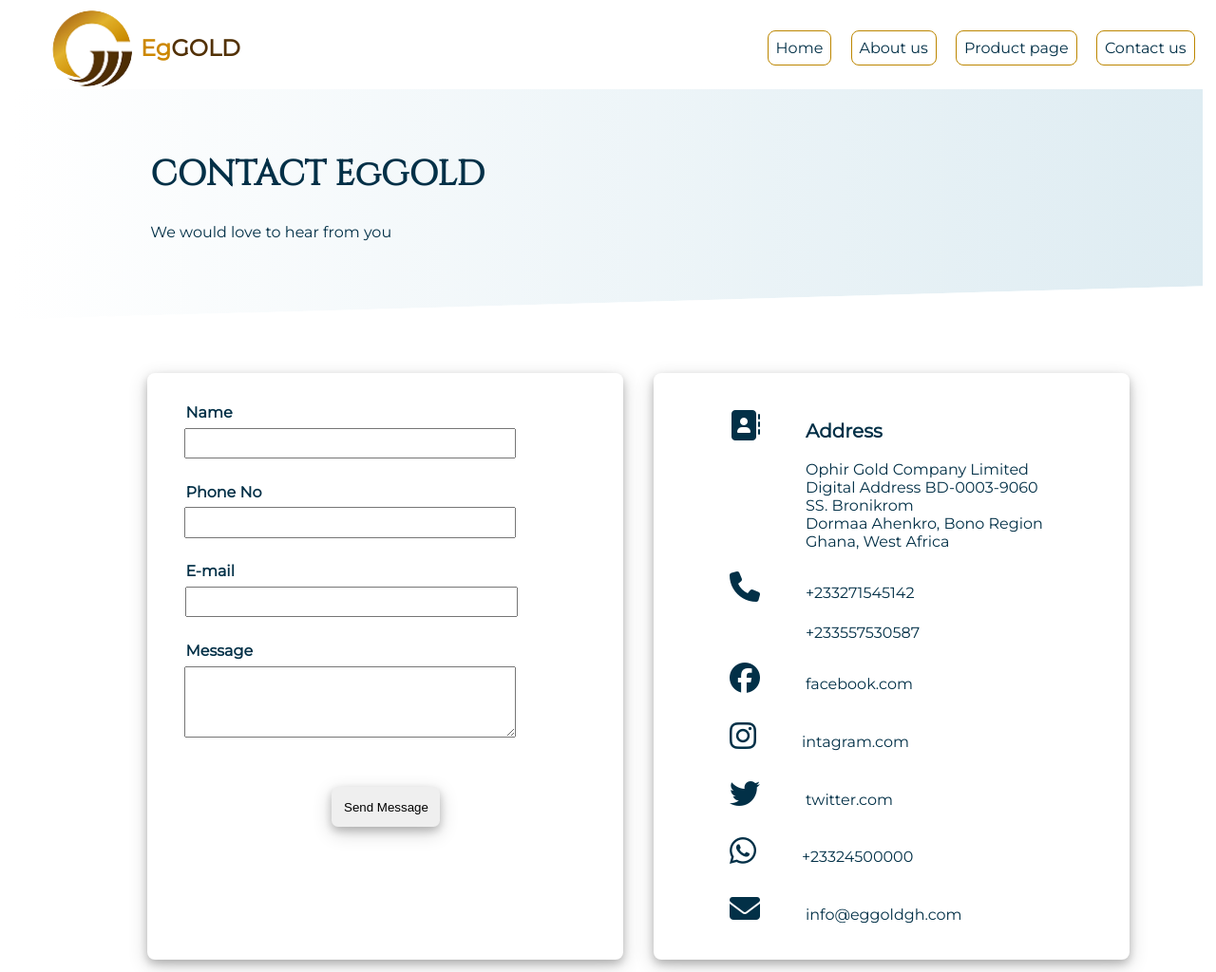
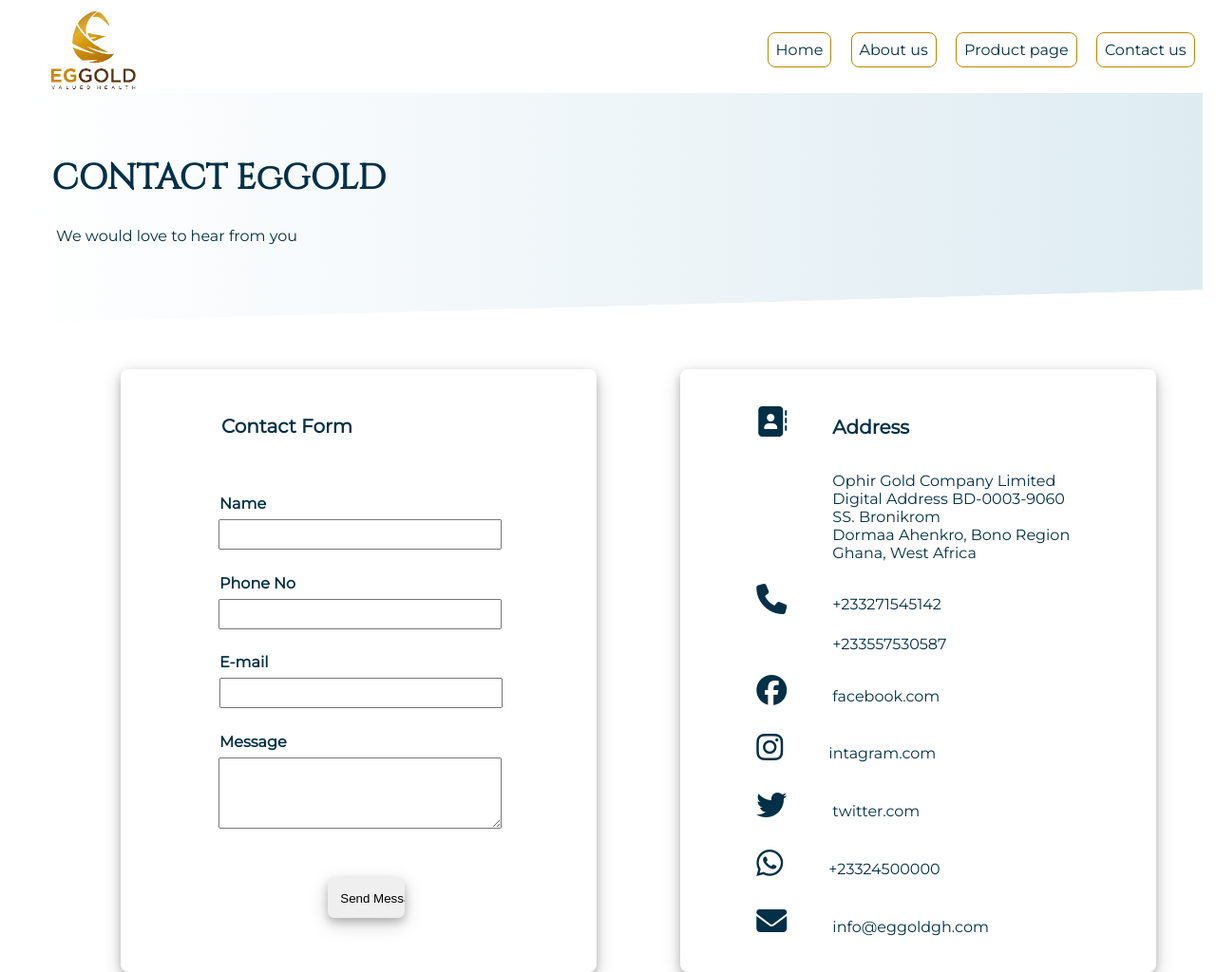
Before and after one commit to ETgem/Ophir-Gold, a plain HTML site: page pages/contact.html in a window 1280 px wide. Shown: the top 1024 px of the page at 95% size. Drawn offline with Linux system fonts and the light colour scheme; a web font is replaced by a local one.

Commit message:
added new logo and swaped logos

```diff
--- a/css/style.css
+++ b/css/style.css
@@ -73,8 +73,8 @@ a{
     color: rgb(2, 48, 71);
 }
 
-nav a:hover, .reasons a:hover {
-    box-shadow: 0 4px 8px 0 rgba(0, 0, 0, 0.2), 0 6px 20px 0 rgba(0, 0, 0, 0.19);
+nav a:hover, .reasons a:hover{
+    box-shadow: 0 4px 5px 0 rgba(0, 0, 0, 0.2), 0 6px 5px 0 rgba(0, 0, 0, 0.19);
     border: 1px solid rgb(2, 48, 71);
 }
 
@@ -294,6 +294,7 @@ footer .design{
 
 .eggold{
     width:80%;
+    margin-top: 1em;
 }
 
 footer a{
@@ -327,8 +328,8 @@ footer ul{
 .chero{
     width: 70%;
     text-align: left;
-    padding:2.5em 3em;
-    margin-left: 6em;
+    padding:2.5em 0em;
+    margin-left: 2.5em;
 }
 
 .chero h1{
@@ -344,11 +345,12 @@ footer ul{
     color: rgb(2, 48, 71);
     line-height: 1.5em;
     font-family: 'Montserrat', sans-serif;
+    padding-left: 0.3em;
 }
 .cmain{
     width: 100%;
     display: flex;
-    justify-content: center;
+    justify-content: space-evenly;
     position: relative;
     z-index:1;
     margin: 2em;
@@ -357,7 +359,7 @@ footer ul{
 .csocial{
     flex-basis: 40%;
     padding: 2em 2em 1em 2em;
-    margin: 1em;
+    margin: 0.5em;
     border-radius: 0.5em;
     background-color: white;
     box-shadow: 0 4px 8px 0 rgba(0, 0, 0, 0.2), 0 6px 20px 0 rgba(0, 0, 0, 0.19);
@@ -377,14 +379,15 @@ footer ul{
     flex-basis: 40%;
     border: none;
     background-color: white;
-    padding: 2em 2em 0em 2em;
-    margin: 1em;
+    padding: 3em 2em 0em 6em;
+    margin: 0.5em;
     border-radius: 0.5em;
     box-shadow: 0 4px 8px 0 rgba(0, 0, 0, 0.2), 0 6px 20px 0 rgba(0, 0, 0, 0.19);
 }
 
-.ccontacts a:hover{
-    border: 1px solid rgb(2, 48, 71);
+.form h2{
+    margin: 0 0 3em 0.5em;
+    padding:0;
 }
 
 .caddress{
@@ -394,7 +397,7 @@ footer ul{
 
 .caddress h2{
     font-weight: bold;
-    margin-bottom: 0em ;
+    margin-bottom: 2em 0 0 ;
 }
 
 .csocial .fab, .fa{
@@ -454,7 +457,7 @@ input[type=email]{
     margin: 0 auto;
     text-align: center;
     width:40%;
-    padding: 1em 1em 2em;
+    padding: 1em 3em 2em 0em;
 }
 
 legend{
--- a/pages/contact.html
+++ b/pages/contact.html
@@ -25,8 +25,8 @@
 
             <div class="navbar">
                 <div class ="logogroup" >
-                    <img src="../img/logoq.png" class="logo" alt="Logo for ophir gold">
-                    <h1>Eg<span class ="gold">GOLD</span></h1>
+                    <img src="../img/eggold.png" class="logo" alt="Logo for ophir gold">
+                    <!-- <h1>Eg<span class ="gold">GOLD</span></h1>-->
                 </div>
                 <nav class="menu" role= "navigation">
                     <a href="../index.html">Home</a>
@@ -50,7 +50,8 @@
                 <!--Forms-->
                 <div class="ccontacts">
                     <form method="post" action="post">
-                            <div>
+                            <div class="form">
+                                <h2>Contact Form</h2>
                                 <div class="field">
                                     <label for="name">Name</label><br>
                                     <input type="text" class="name" name="name" id="name" />
@@ -128,7 +129,7 @@
                             </div>
                             <div>
                                 <div class="eggold">
-                                    <img src="../img/eggold.png" alt="Logo of actual product">
+                                    <img src="../img/ophir.png" alt="Logo of actual product">
                                 </div>
                             </div>
                         </div>
```
Also changed, not shown: index.html (+3 -3 lines), img/ophir.png (added).
